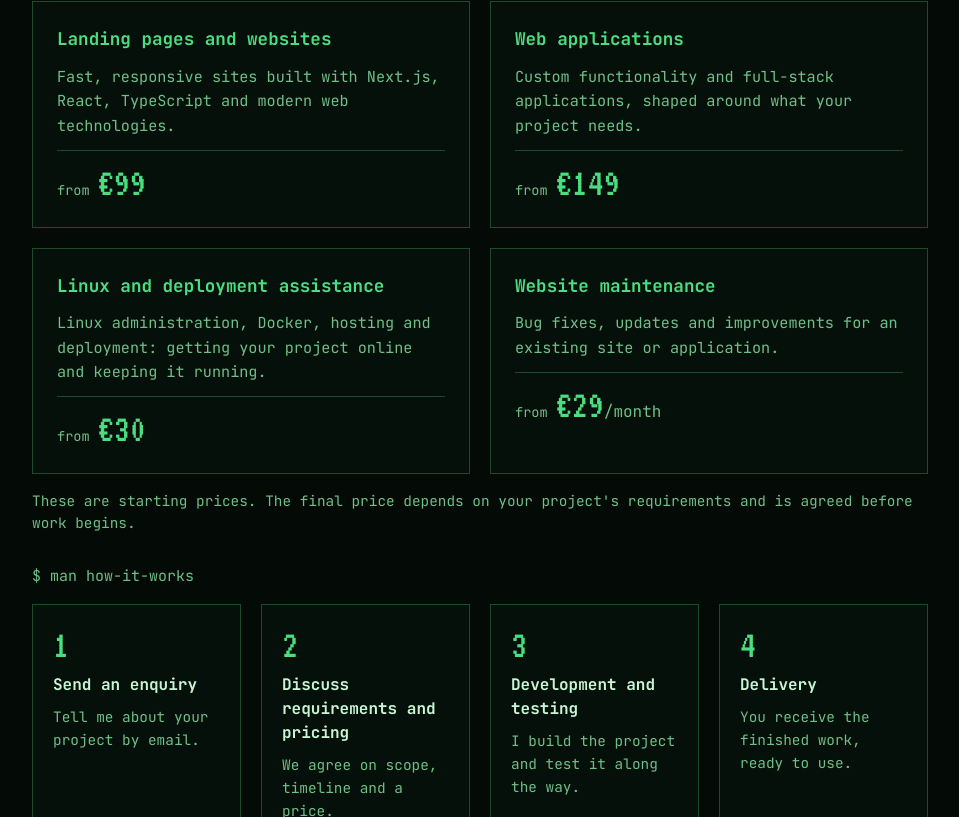
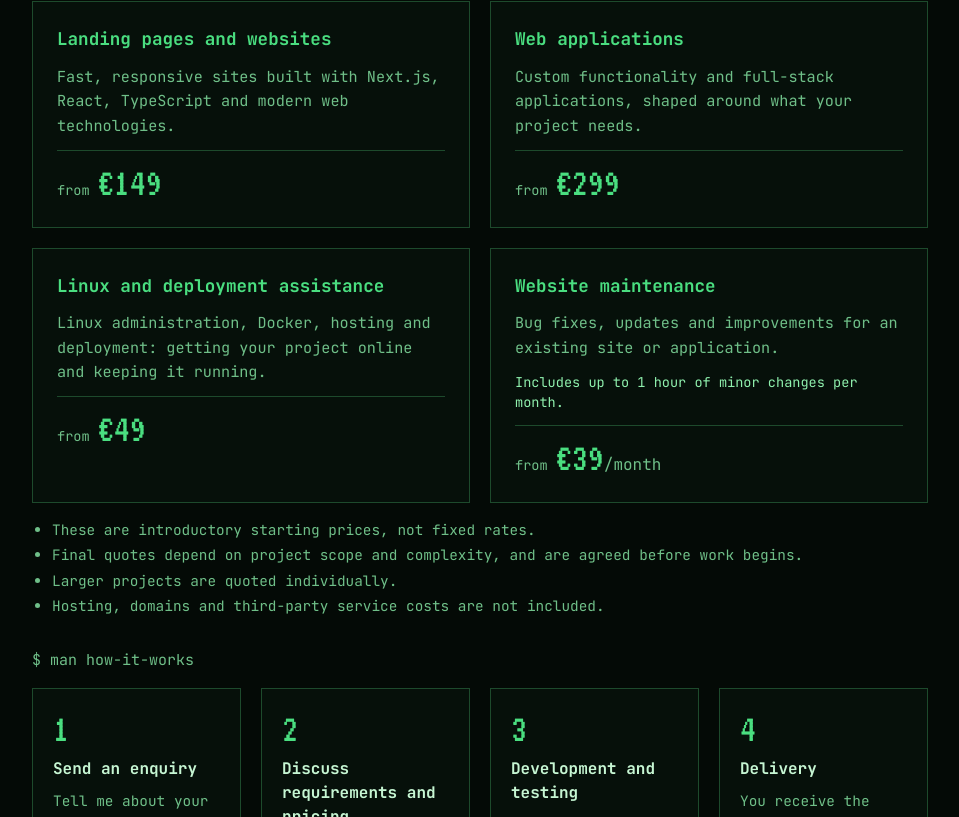
Before and after one commit to 5ee5/5ee5dev, a Next.js app: page /hire-me in a window 1280 px wide. Shown: the part 518-1335 px from the top of the page, without its empty margins (160-1119 px from the left). Built offline with nearby package versions, Linux system fonts and the light colour scheme; no server answers.

Commit message:
Update Hire Me pricing and scope notes

```diff
--- a/src/app/hire-me/page.tsx
+++ b/src/app/hire-me/page.tsx
@@ -4,7 +4,7 @@ import Header from "@/components/Header";
 import { hireEmail, mailtoHref, services, steps } from "@/data/hire";
 
 const description =
-  "Freelance web development and technical services by 5ee5: websites from €99, web applications from €149, Linux and deployment help from €30.";
+  "Freelance web development and technical services by 5ee5: introductory prices from €149 for websites, €299 for web applications and €49 for Linux and deployment help.";
 
 export const metadata: Metadata = {
   title: "Hire Me | 5ee5.dev",
@@ -64,6 +64,9 @@ export default function HireMePage() {
                 <p className="text-[0.95rem] leading-[1.6] text-muted">
                   {s.description}
                 </p>
+                {s.note && (
+                  <p className="text-[0.85rem] text-on-header">{s.note}</p>
+                )}
                 <p className="mt-auto border-t border-edge pt-3">
                   <span className="text-[0.85rem] text-muted">from </span>
                   <span className="font-display text-[40px] leading-none text-accent-text">
@@ -74,10 +77,17 @@ export default function HireMePage() {
               </li>
             ))}
           </ul>
-          <p className="text-[0.9rem] text-muted">
-            These are starting prices. The final price depends on your
-            project&apos;s requirements and is agreed before work begins.
-          </p>
+          <ul className="grid list-disc gap-1 pl-5 text-[0.9rem] text-muted">
+            <li>These are introductory starting prices, not fixed rates.</li>
+            <li>
+              Final quotes depend on project scope and complexity, and are
+              agreed before work begins.
+            </li>
+            <li>Larger projects are quoted individually.</li>
+            <li>
+              Hosting, domains and third-party service costs are not included.
+            </li>
+          </ul>
         </section>
 
         <section aria-labelledby="how" className="grid gap-4">
--- a/src/data/hire.ts
+++ b/src/data/hire.ts
@@ -9,7 +9,7 @@ export const services = [
   {
     id: "websites",
     title: "Landing pages and websites",
-    price: "€99",
+    price: "€149",
     unit: "",
     description:
       "Fast, responsive sites built with Next.js, React, TypeScript and modern web technologies.",
@@ -17,7 +17,7 @@ export const services = [
   {
     id: "apps",
     title: "Web applications",
-    price: "€149",
+    price: "€299",
     unit: "",
     description:
       "Custom functionality and full-stack applications, shaped around what your project needs.",
@@ -25,7 +25,7 @@ export const services = [
   {
     id: "linux",
     title: "Linux and deployment assistance",
-    price: "€30",
+    price: "€49",
     unit: "",
     description:
       "Linux administration, Docker, hosting and deployment: getting your project online and keeping it running.",
@@ -33,10 +33,11 @@ export const services = [
   {
     id: "maintenance",
     title: "Website maintenance",
-    price: "€29",
+    price: "€39",
     unit: "/month",
     description:
       "Bug fixes, updates and improvements for an existing site or application.",
+    note: "Includes up to 1 hour of minor changes per month.",
   },
 ];
 
```
